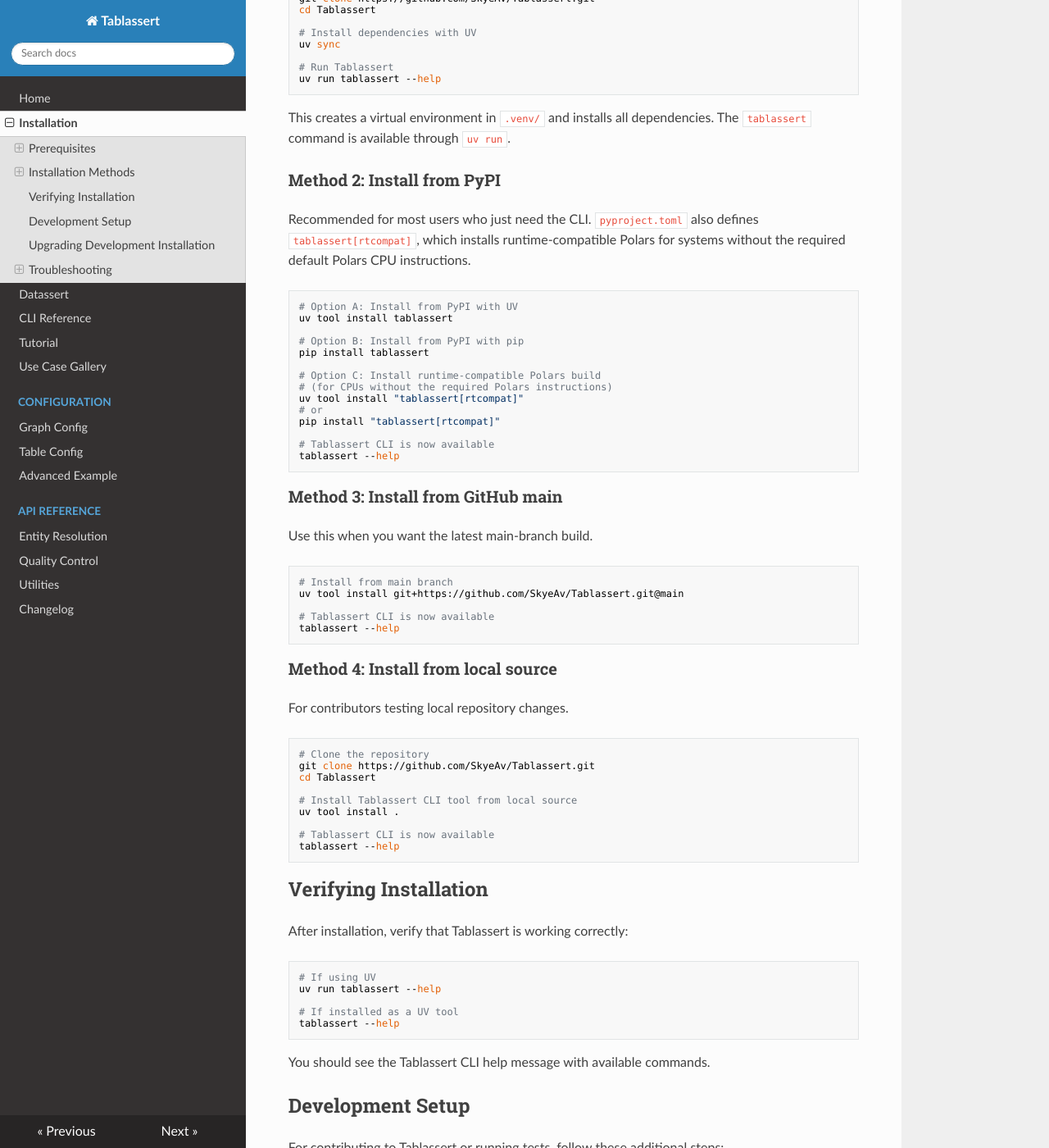
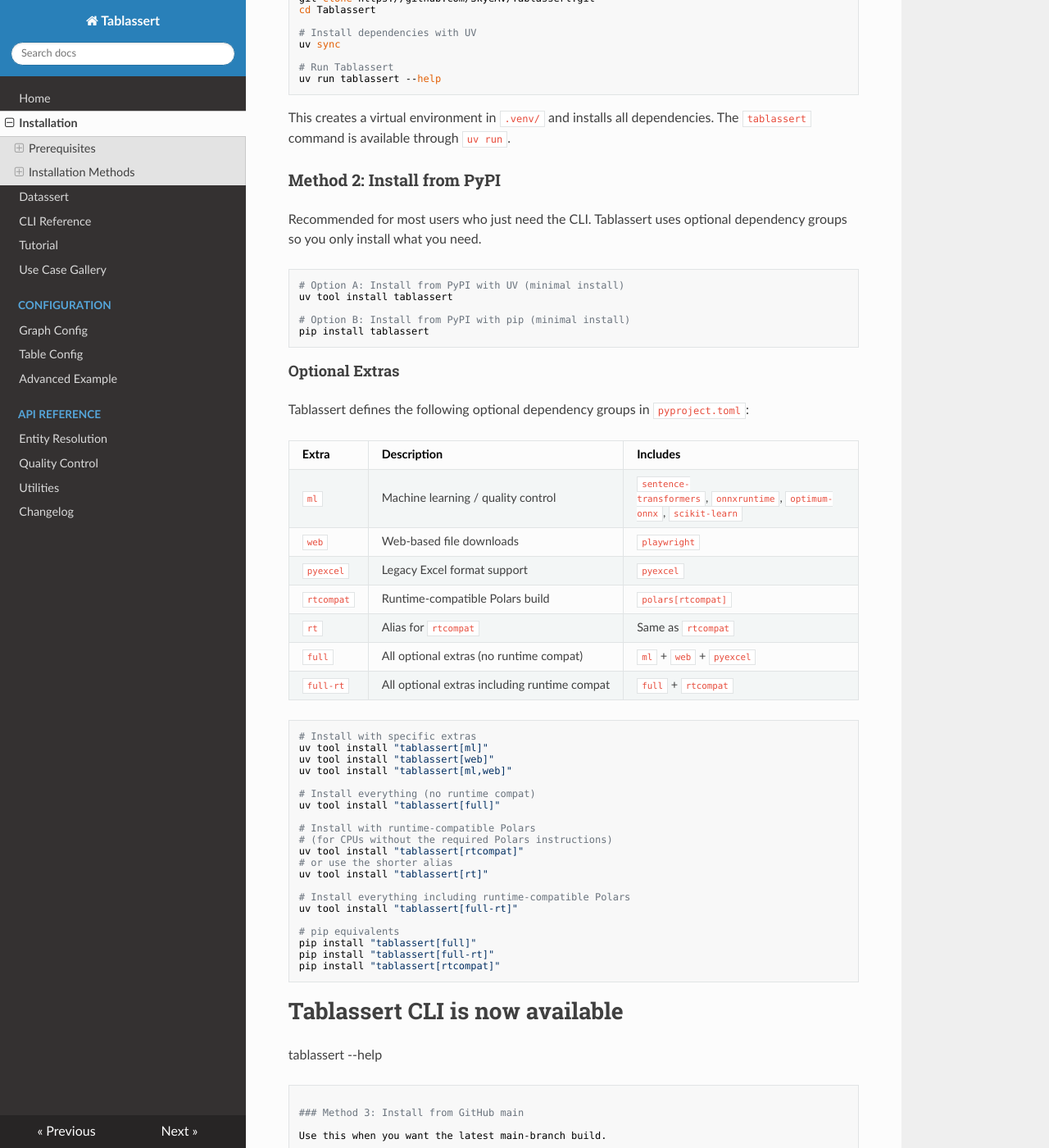
Before and after one commit to SkyeAv/Tablassert3.0.0, an MkDocs documentation site: the page built from docs/installation.md, in a window 1280 px wide and 1400 px high, scrolled down 778 px. Shown: the whole window at 82% size. Built offline with MkDocs 1.6.1, drawn with Linux system fonts in a browser that asks for light colours; nearby versions of some CDN libraries; some of the changed text lies outside the part shown.

Commit message:
Outsourced optional deps to extras

````diff
--- a/docs/installation.md
+++ b/docs/installation.md
@@ -45,21 +45,53 @@ This creates a virtual environment in `.venv/` and installs all dependencies. Th
 ### Method 2: Install from PyPI
 
 Recommended for most users who just need the CLI.
-`pyproject.toml` also defines `tablassert[rtcompat]`, which installs runtime-compatible
-Polars for systems without the required default Polars CPU instructions.
+Tablassert uses optional dependency groups so you only install what you need.
 
 ```bash
-# Option A: Install from PyPI with UV
+# Option A: Install from PyPI with UV (minimal install)
 uv tool install tablassert
 
-# Option B: Install from PyPI with pip
+# Option B: Install from PyPI with pip (minimal install)
 pip install tablassert
+```
 
-# Option C: Install runtime-compatible Polars build
+#### Optional Extras
+
+Tablassert defines the following optional dependency groups in `pyproject.toml`:
+
+| Extra | Description | Includes |
+|---|---|---|
+| `ml` | Machine learning / quality control | `sentence-transformers`, `onnxruntime`, `optimum-onnx`, `scikit-learn` |
+| `web` | Web-based file downloads | `playwright` |
+| `pyexcel` | Legacy Excel format support | `pyexcel` |
+| `rtcompat` | Runtime-compatible Polars build | `polars[rtcompat]` |
+| `rt` | Alias for `rtcompat` | Same as `rtcompat` |
+| `full` | All optional extras (no runtime compat) | `ml` + `web` + `pyexcel` |
+| `full-rt` | All optional extras including runtime compat | `full` + `rtcompat` |
+
+```bash
+# Install with specific extras
+uv tool install "tablassert[ml]"
+uv tool install "tablassert[web]"
+uv tool install "tablassert[ml,web]"
+
+# Install everything (no runtime compat)
+uv tool install "tablassert[full]"
+
+# Install with runtime-compatible Polars
 # (for CPUs without the required Polars instructions)
 uv tool install "tablassert[rtcompat]"
-# or
+# or use the shorter alias
+uv tool install "tablassert[rt]"
+
+# Install everything including runtime-compatible Polars
+uv tool install "tablassert[full-rt]"
+
+# pip equivalents
+pip install "tablassert[full]"
+pip install "tablassert[full-rt]"
 pip install "tablassert[rtcompat]"
+```
 
 # Tablassert CLI is now available
 tablassert --help
@@ -168,11 +200,12 @@ uv sync --reinstall
 ### Polars CPU Instruction Issues
 
 If your machine does not support the CPU instructions required by default Polars
-builds, install Tablassert with the runtime-compat package extra from
-`pyproject.toml`:
+builds, install Tablassert with the runtime-compat extra from `pyproject.toml`:
 
 ```bash
 uv tool install "tablassert[rtcompat]"
+# or use the shorter alias
+uv tool install "tablassert[rt]"
 # or
 pip install "tablassert[rtcompat]"
 ```
````
Also changed, not shown: docs/index.md (+14 -6 lines), pyproject.toml (+21 -6 lines), 1 other file.
